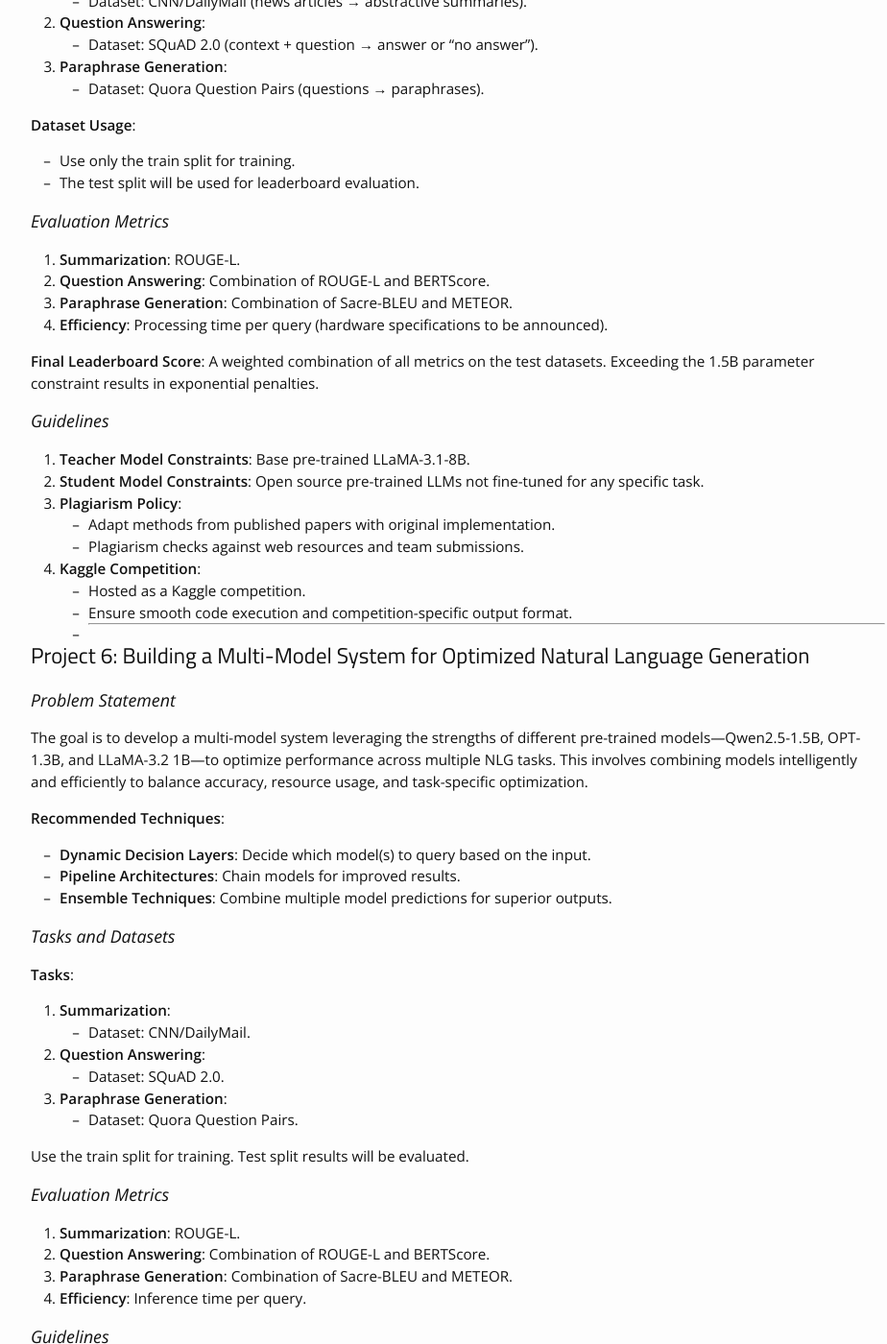
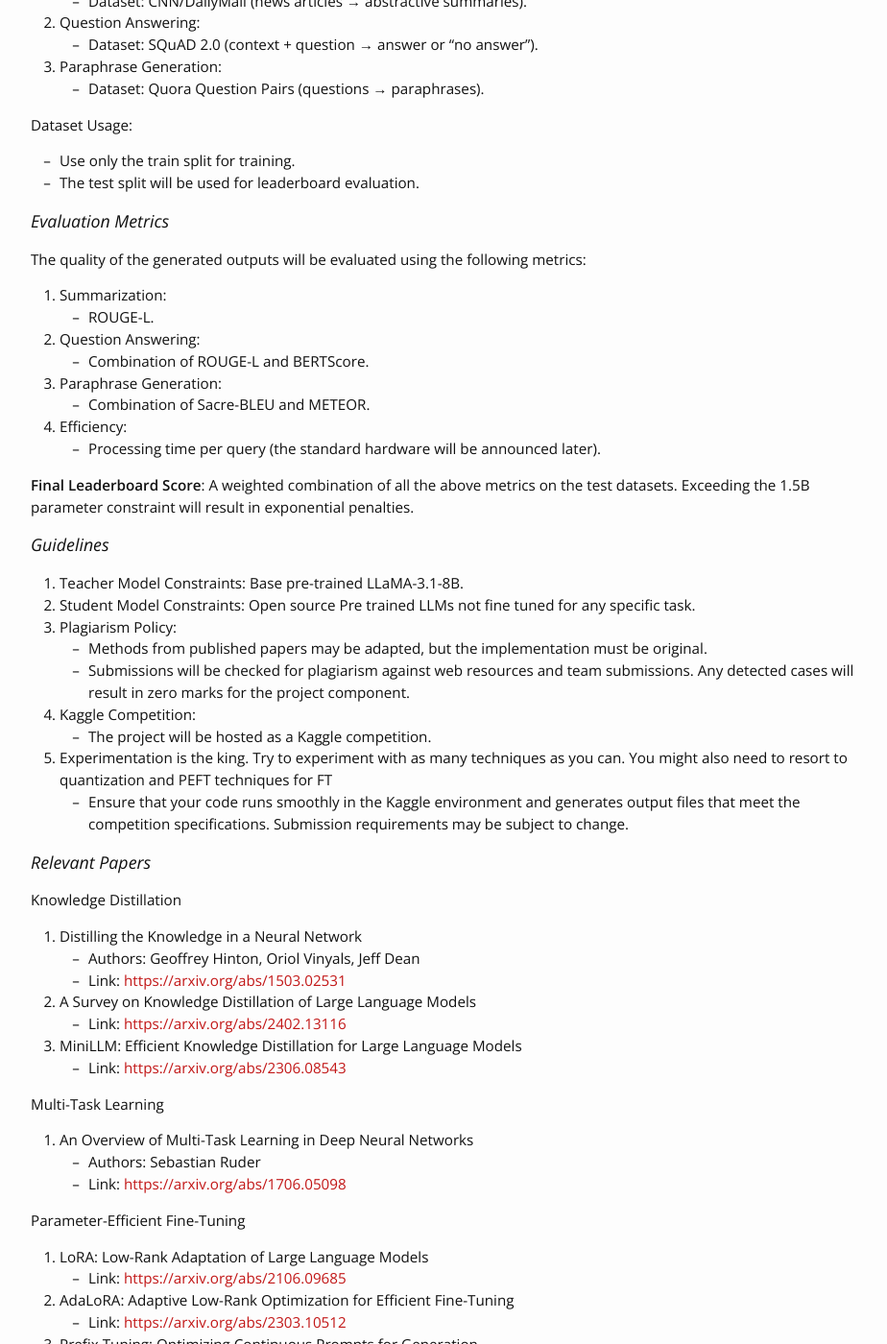
Before and after one commit to lcs2-iitd/ELL884-2402, a Jekyll site: the page built from project.md, in a window 1280 px wide and 1400 px high, scrolled down 4040 px. Shown: the whole window at 96% size, without its empty margins (163-1087 px from the left). Built offline with Jekyll 4.4.1, drawn with Linux system fonts in a browser that asks for light colours; nearby versions of some CDN libraries; some of the changed text lies outside the part shown.

Commit message:
Update project.md

```diff
--- a/project.md
+++ b/project.md
@@ -122,61 +122,128 @@ The generated counterspeech will be evaluated on:
 ## Project 5: Multi-Task Knowledge Distillation Framework for Natural Language Generation
 
 ### Problem Statement
-The aim of this project is to develop a multi-task knowledge distillation system for Natural Language Generation (NLG). Unlike systems designed for a single task, this project requires the system to excel across multiple NLG tasks, such as summarization, question answering, and paraphrase generation. The focus is on distilling the knowledge of a large teacher model (LLaMA-7B) into a smaller, efficient system (≤1.5B parameters) that generalizes well across diverse tasks while maintaining high performance.
+
+The aim of this project is to develop a multi-task knowledge distillation system for
+Natural Language Generation (NLG). Unlike systems designed for a single task, this
+project requires the system to excel across multiple NLG tasks, such as summarization,
+question answering, and paraphrase generation. The focus is on distilling the knowledge of a
+large teacher model (LLaMA-7B) into a smaller, efficient system (≤1.5B parameters) that
+generalizes well across diverse tasks while maintaining high performance.
 
 ### Framework Design
 
 #### Teacher Model
-- **Model**: LLaMA-3.1-8B (pre-trained).
-- **Role**: Acts as the oracle, generating logits, embeddings, or task-specific outputs for training the student models.
+
+- Model: LLaMA-3.1-8B (pre-trained).
+- Role: Acts as the oracle, generating logits, embeddings, or task-specific outputs for
+  training the student models.
 
 #### Student System
-- **Constraints**: Combined size ≤ 1.5B parameters.
-- **Design Choices**:
-  - **Single Multi-Task Model**:
+
+- Constraints: Combined size ≤ 1.5B parameters.
+- Design Choices:
+  - Single Multi-Task Model:
     - A unified student model trained for all tasks.
-  - **Task-Specific Models**:
+  - Task-Specific Models:
     - Separate smaller models specialized for each task.
     - Shared encoder with task-specific decoders.
-  - **Hybrid Approach**:
-    - A shared backbone (e.g., Llama-3.2-1B, ~1B parameters) with task-specific adapters or lightweight modules.
+  - Hybrid Approach:
+    - A shared backbone (e.g., Llama-3.2-1B, ~1B parameters) with
+      task-specific adapters or lightweight modules.
     - Use techniques like LoRA or prompt tuning.
-- **Additional Guidelines**:
-  - Student models should be pre-fine-tuned for any specific task using PEFT or FFT.
-  - The student system must intelligently analyze input prompts and determine task-specific processing if using task-specific models.
+- Additional Guidelines:
+  - The student models shuold be pre-fine-tuned for any specific task. You can
+    fine tune them using PEFT or FFT
+  - The student system must intelligently analyze input prompts and determine
+    task-specific processing if using task-specific models.
 
 ### Tasks and Datasets
-**Tasks**:
-1. **Summarization**:
+
+#### Tasks:
+
+1. Summarization:
    - Dataset: CNN/DailyMail (news articles → abstractive summaries).
-2. **Question Answering**:
+
+2. Question Answering:
    - Dataset: SQuAD 2.0 (context + question → answer or "no answer").
-3. **Paraphrase Generation**:
+
+3. Paraphrase Generation:
    - Dataset: Quora Question Pairs (questions → paraphrases).
 
-**Dataset Usage**:
+#### Dataset Usage:
+
 - Use only the train split for training.
 - The test split will be used for leaderboard evaluation.
 
 ### Evaluation Metrics
-1. **Summarization**: ROUGE-L.
-2. **Question Answering**: Combination of ROUGE-L and BERTScore.
-3. **Paraphrase Generation**: Combination of Sacre-BLEU and METEOR.
-4. **Efficiency**: Processing time per query (hardware specifications to be announced).
 
-**Final Leaderboard Score**:
-A weighted combination of all metrics on the test datasets. Exceeding the 1.5B parameter constraint results in exponential penalties.
+The quality of the generated outputs will be evaluated using the following metrics:
+
+1. Summarization:
+   - ROUGE-L.
+
+2. Question Answering:
+   - Combination of ROUGE-L and BERTScore.
+
+3. Paraphrase Generation:
+   - Combination of Sacre-BLEU and METEOR.
+
+4. Efficiency:
+   - Processing time per query (the standard hardware will be announced later).
+
+**Final Leaderboard Score**: A weighted combination of all the above metrics on the test
+datasets. Exceeding the 1.5B parameter constraint will result in exponential penalties.
 
 ### Guidelines
-1. **Teacher Model Constraints**: Base pre-trained LLaMA-3.1-8B.
-2. **Student Model Constraints**: Open source pre-trained LLMs not fine-tuned for any specific task.
-3. **Plagiarism Policy**:
-   - Adapt methods from published papers with original implementation.
-   - Plagiarism checks against web resources and team submissions.
-4. **Kaggle Competition**:
-   - Hosted as a Kaggle competition.
-   - Ensure smooth code execution and competition-specific output format.
-   -
+
+1. Teacher Model Constraints: Base pre-trained LLaMA-3.1-8B.
+2. Student Model Constraints: Open source Pre trained LLMs not fine tuned for any
+   specific task.
+3. Plagiarism Policy:
+   - Methods from published papers may be adapted, but the implementation
+     must be original.
+   - Submissions will be checked for plagiarism against web resources and team
+     submissions. Any detected cases will result in zero marks for the project
+     component.
+4. Kaggle Competition:
+   - The project will be hosted as a Kaggle competition.
+5. Experimentation is the king. Try to experiment with as many techniques as you
+   can. You might also need to resort to quantization and PEFT techniques for FT
+   - Ensure that your code runs smoothly in the Kaggle environment and
+     generates output files that meet the competition specifications. Submission
+     requirements may be subject to change.
+
+### Relevant Papers
+
+#### Knowledge Distillation
+
+1. Distilling the Knowledge in a Neural Network
+   - Authors: Geoffrey Hinton, Oriol Vinyals, Jeff Dean
+   - Link: [https://arxiv.org/abs/1503.02531](https://arxiv.org/abs/1503.02531)
+
+2. A Survey on Knowledge Distillation of Large Language Models
+   - Link: [https://arxiv.org/abs/2402.13116](https://arxiv.org/abs/2402.13116)
+
+3. MiniLLM: Efficient Knowledge Distillation for Large Language Models
+   - Link: [https://arxiv.org/abs/2306.08543](https://arxiv.org/abs/2306.08543)
+
+#### Multi-Task Learning
+
+4. An Overview of Multi-Task Learning in Deep Neural Networks
+   - Authors: Sebastian Ruder
+   - Link: [https://arxiv.org/abs/1706.05098](https://arxiv.org/abs/1706.05098)
+
+#### Parameter-Efficient Fine-Tuning
+
+5. LoRA: Low-Rank Adaptation of Large Language Models
+   - Link: [https://arxiv.org/abs/2106.09685](https://arxiv.org/abs/2106.09685)
+
+6. AdaLoRA: Adaptive Low-Rank Optimization for Efficient Fine-Tuning
+   - Link: [https://arxiv.org/abs/2303.10512](https://arxiv.org/abs/2303.10512)
+
+7. Prefix Tuning: Optimizing Continuous Prompts for Generation
+   - Link: [https://arxiv.org/abs/2101.00190](https://arxiv.org/abs/2101.00190)
+
 ---
 
 ## Project 6: Building a Multi-Model System for Optimized Natural Language Generation
```
